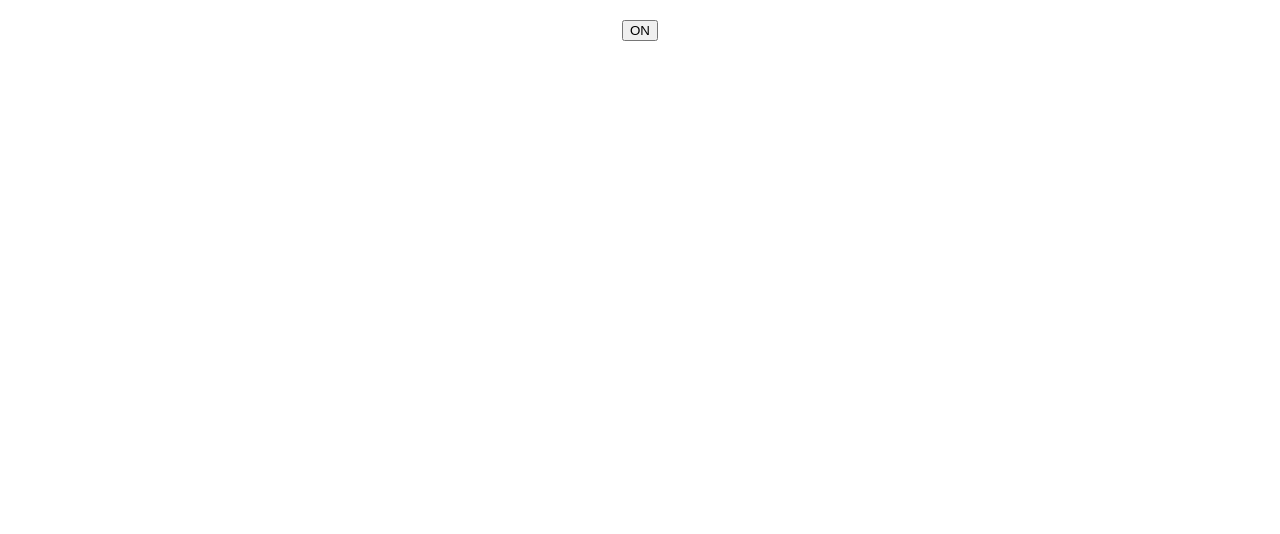
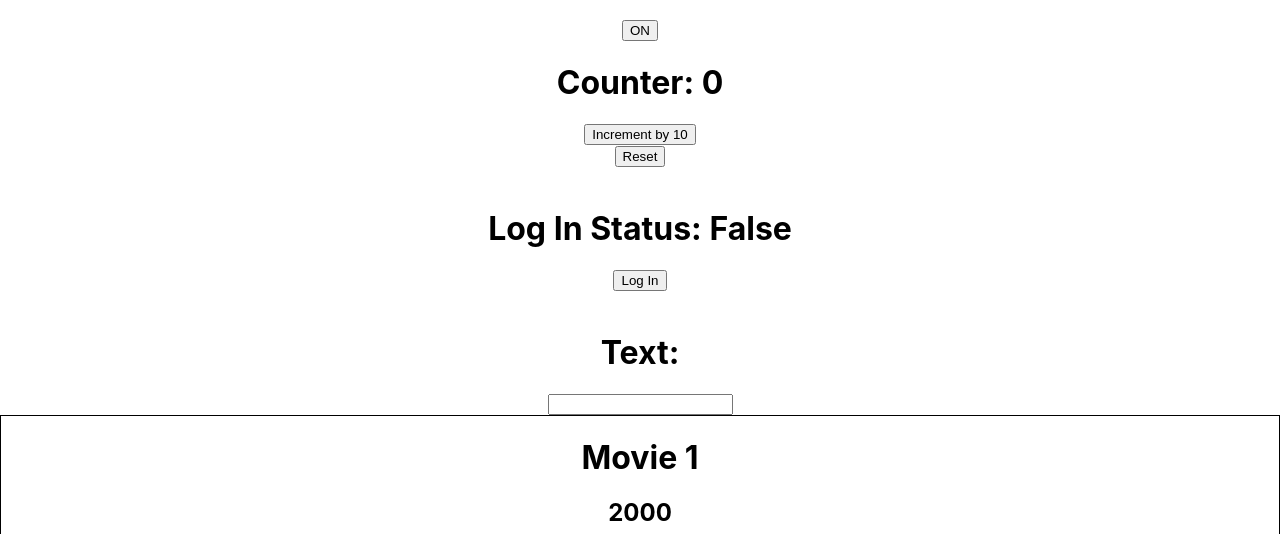
Before and after one commit to Tai-Huynh-1/web-winter, a React (Create React App) app in the folder class/my-app/: page / in a window 1280 px wide. Shown: the part 418-952 px from the top of the page. Before the commit the page ends 800 px from the top, so only its background shows below. Built offline with nearby package versions, Linux system fonts and the light colour scheme.

Commit message:
conditional rendering, lists & keys and controlled components

```diff
--- a/class/my-app/src/App.jsx
+++ b/class/my-app/src/App.jsx
@@ -1,8 +1,12 @@
 import "./App.css";
 import Clock from "./components/Clock";
+import Counter from "./components/Counter";
 import Form from "./components/Form";
+import Greeting from "./components/Greeting";
+import Input from "./components/Input";
 import Layout from "./components/Layout";
 import Left from "./components/Left";
+import MovieList from "./components/MovieList";
 import NameTag from "./components/NameTag";
 import Right from "./components/Right";
 import SplitPane from "./components/SplitPane";
@@ -10,6 +14,13 @@ import Toggle from "./components/Toggle";
 
 function App() {
 	const element4 = <NameTag name="Bob" age={15} />;
+
+	// console.log(
+	// 	<div>
+	// 		<h1>H1</h1>
+	// 		<h2>H2</h2>
+	// 	</div>
+	// );
 
 	return (
 		<div className="App">
@@ -22,6 +33,21 @@ function App() {
 				<br />
 
 				<Toggle />
+
+				<br />
+
+				<Counter />
+
+				<br />
+
+				<Greeting />
+
+				<br />
+				<Input />
+
+				<br />
+
+				<MovieList />
 			</Layout>
 		</div>
 	);
--- /dev/null
+++ b/class/my-app/src/components/Counter.jsx
@@ -0,0 +1,49 @@
+import { Component } from "react";
+
+class Counter extends Component {
+	constructor(props) {
+		super(props);
+		this.state = {
+			counter: 0,
+		};
+
+		this.incrementByTen = this.incrementByTen.bind(this);
+		this.reset = this.reset.bind(this);
+	}
+
+	incrementByTen() {
+		for (let i = 0; i < 10; i++) {
+			// this.setState({
+			// 	counter: this.state.counter + 1,
+			// });
+			console.log("stale counter", this.state.counter);
+
+			this.setState((prevState) => {
+				console.log("refreshed counter", prevState.counter);
+				return { counter: prevState.counter + 1 };
+			});
+
+			console.log("i", i);
+		}
+	}
+
+	reset() {
+		this.setState({
+			counter: 0,
+		});
+	}
+
+	render() {
+		console.log("rerender");
+		return (
+			<div>
+				<h1>Counter: {this.state.counter}</h1>
+				<button onClick={this.incrementByTen}>Increment by 10</button>
+				<br />
+				<button onClick={this.reset}>Reset</button>
+			</div>
+		);
+	}
+}
+
+export default Counter;
--- /dev/null
+++ b/class/my-app/src/components/Greeting.jsx
@@ -0,0 +1,38 @@
+import { Component } from "react";
+
+class Greeting extends Component {
+	constructor(props) {
+		super(props);
+		this.state = {
+			isLoggedIn: false,
+		};
+
+		this.handleLogin = this.handleLogin.bind(this);
+		this.handleSignOut = this.handleSignOut.bind(this);
+	}
+
+	handleLogin() {
+		this.setState({ isLoggedIn: true });
+	}
+
+	handleSignOut() {
+		this.setState({ isLoggedIn: false });
+	}
+
+	render() {
+		return this.state.isLoggedIn ? (
+			<div>
+				<h1>Welcome! You are logged In!</h1>
+				<button onClick={this.handleSignOut}>Sign Out</button>
+			</div>
+		) : (
+			<div>
+				<h1>Log In Status: False</h1>
+				<button onClick={this.handleLogin}>Log In</button>
+				<br />
+			</div>
+		);
+	}
+}
+
+export default Greeting;
--- /dev/null
+++ b/class/my-app/src/components/Input.jsx
@@ -0,0 +1,41 @@
+import { Component, Fragment } from "react";
+
+// function Input() {
+// 	return <input />;
+// }
+
+/**
+ * A controlled Input component. (Controlled component)
+ * The value of input is tied to react's state. onChange will update that state.
+ */
+class Input extends Component {
+	constructor(props) {
+		super(props);
+		this.state = {
+			text: "",
+		};
+
+		this.handleChange = this.handleChange.bind(this);
+	}
+
+	/**
+	 * This method updates the "text" state when an event is emitted.
+	 * @param {*} event
+	 */
+	handleChange(event) {
+		this.setState({
+			text: event.target.value,
+		});
+	}
+
+	render() {
+		return (
+			<Fragment>
+				<h1>Text: {this.state.text}</h1>
+				<input type="text" value={this.state.text} onChange={this.handleChange} />
+			</Fragment>
+		);
+	}
+}
+
+export default Input;
--- /dev/null
+++ b/class/my-app/src/components/MovieList.jsx
@@ -0,0 +1,41 @@
+import { Component } from "react";
+
+function MovieCard({ movie: { title, yearReleased } }) {
+	return (
+		<div style={{ border: "1px solid black" }}>
+			<h1>{title}</h1>
+			<h2>{yearReleased}</h2>
+		</div>
+	);
+}
+
+class MovieList extends Component {
+	constructor(props) {
+		super(props);
+		this.state = {
+			movies: [
+				{
+					id: 1,
+					title: "Movie 1",
+					yearReleased: "2000",
+				},
+				{
+					id: 2,
+					title: "Movie 2",
+					yearReleased: "1980",
+				},
+				{
+					id: 3,
+					title: "Movie 3",
+					yearReleased: "2022",
+				},
+			],
+		};
+	}
+
+	render() {
+		return this.state.movies.map((movie) => <MovieCard key={movie.id} movie={movie} />);
+	}
+}
+
+export default MovieList;
```
